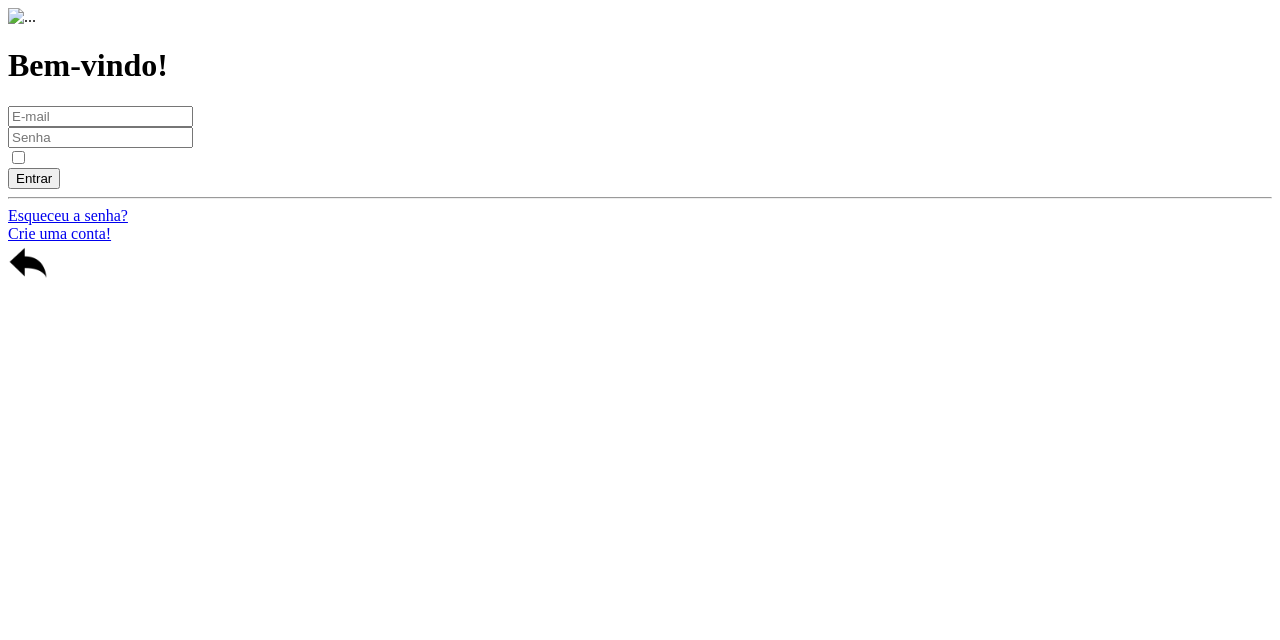
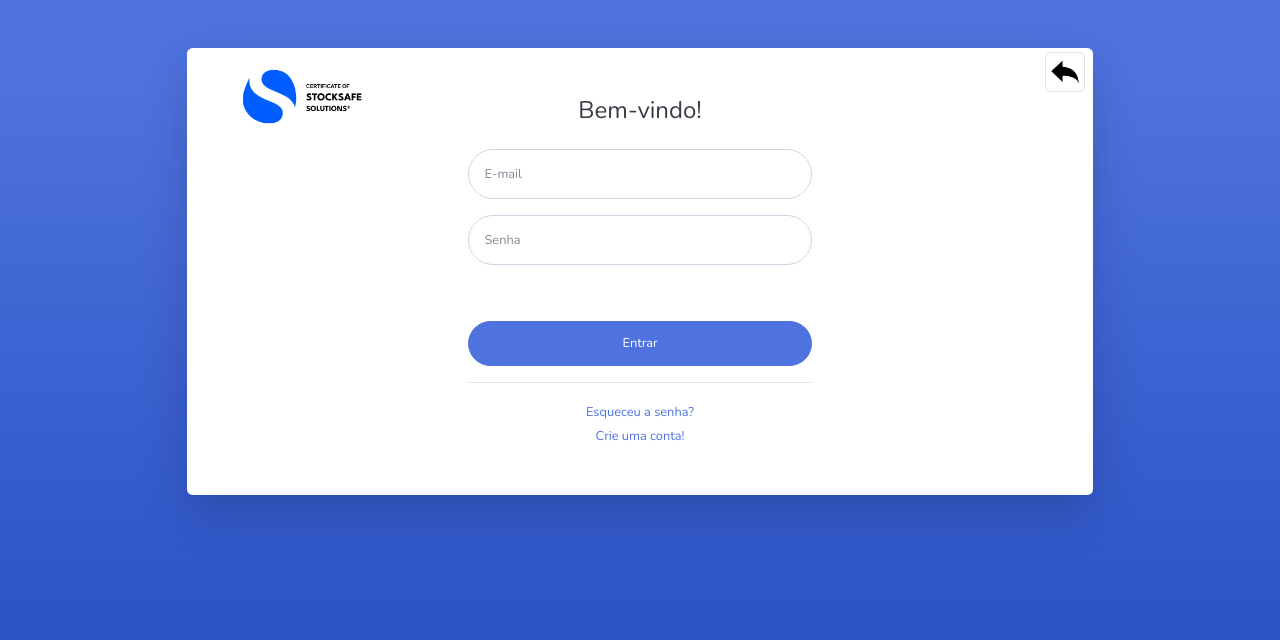
Before and after one commit to StockSafe-Solutions/site-institucional, a website: page public/login.html in a window 1280 px wide. Drawn offline with nearby package versions, Linux system fonts and the light colour scheme; some packages are replaced by stand-ins of ours; a script that the page names is missing; files whose address does not match are found by name.

Commit message:
fix(public): Linguagem de página corrigida, Arquivos de estilo e imagem linkados corretamente

```diff
--- a/public/login.html
+++ b/public/login.html
@@ -1,5 +1,5 @@
 <!DOCTYPE html>
-<html lang="en">
+<html lang="PT-BR">
 
 <head>
 
@@ -11,14 +11,14 @@
 
     <title>Login</title>
 
-    <!-- Custom fonts for this template-->
+    <!-- Fontes customizadas-->
     <link href="vendor/fontawesome-free/css/all.min.css" rel="stylesheet" type="text/css">
     <link
         href="https://fonts.googleapis.com/css?family=Nunito:200,200i,300,300i,400,400i,600,600i,700,700i,800,800i,900,900i"
         rel="stylesheet">
 
-    <!-- Custom styles for this template-->
-    <link href="css/sb-admin.min.css" rel="stylesheet">
+    <!-- Estilos customizados -->
+    <link href="css/sb-admin-2.min.css" rel="stylesheet">
     <link rel="icon" href="assets/img/index/logo.png"/>
     <link href="css/login.css" rel="stylesheet">
     <script src="js/login.js"></script>
@@ -39,7 +39,11 @@
                     <div class="card-body p-0">
                         <!-- Nested Row within Card Body -->
                         <div class="row">
-                            <img id="logoStockLogin" src="assets/index/logoCompleto.png.png" class="mx-5 mt-3 col-sm-2 position-absolute" alt="...">
+                            <img id="logoStockLogin"
+                                src="assets\img\index\logoCompleto.png"
+                                class="mx-5 mt-3 col-sm-2 position-absolute"
+                                alt="..."
+                            />
 
                             <div id="infos" class=" mx-auto col-lg-6">
                                 <div class="p-5">
```
Also changed, not shown: public/cadastro.html (+1 -1 lines).
